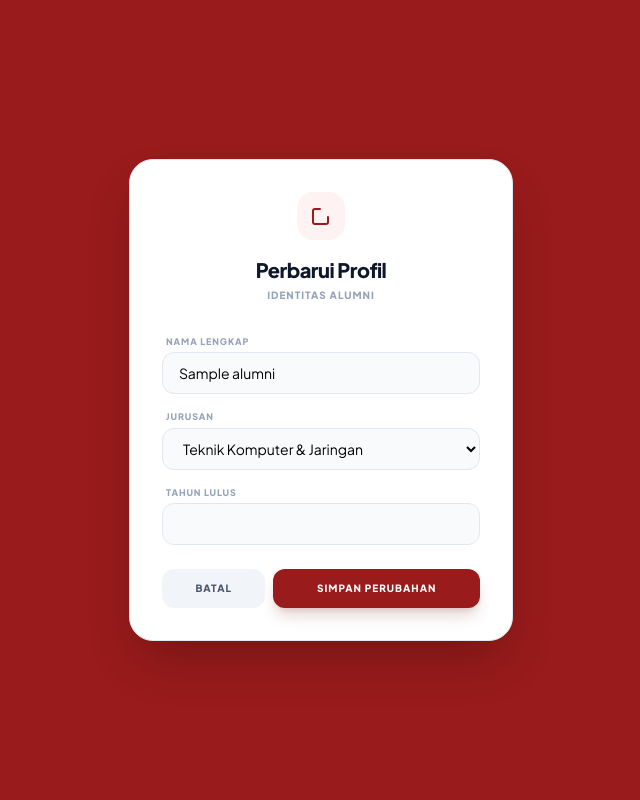
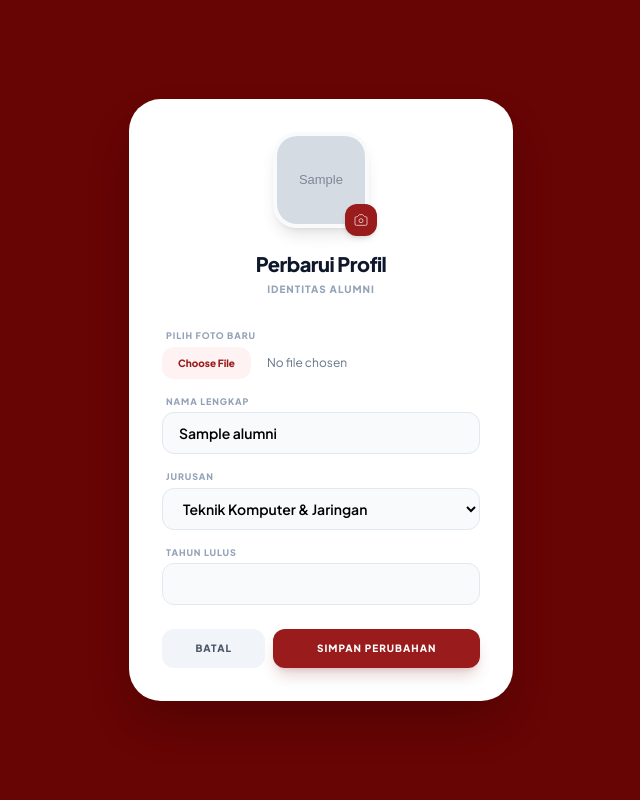
Before and after one commit to Raihanal123/CRUD_Level_4, a PHP site: page /edit_profil.php?id=1 in a window 1280 px wide. Shown: the whole page, without its empty margins (319-959 px from the left). Run offline with PHP 8.4, Linux system fonts and the light colour scheme; the visitor is signed in with stand-in values (Sample User, id 1); tables that the repository leaves empty or names only in its code hold one stand-in row (values such as "Sample post"); grey boxes marked "Sample" are stand-in pictures; some libraries are stand-ins or nearby versions.

Commit message:
first commit

```diff
--- a/edit_profil.php
+++ b/edit_profil.php
@@ -11,38 +11,66 @@ if (!isset($_SESSION['login'])) {
 $id_alumni = mysqli_real_escape_string($koneksi, $_GET['id']);
 $id_user_login = $_SESSION['id'];
 
-// 2. VALIDASI KEPEMILIKAN: Ambil data hanya jika id_alumni DAN id_user cocok
+// 2. VALIDASI KEPEMILIKAN
 $query = mysqli_query($koneksi, "SELECT * FROM alumni WHERE id_alumni = '$id_alumni' AND id_user = '$id_user_login'");
 $data = mysqli_fetch_assoc($query);
 
-// 3. Jika data tidak ditemukan (artinya ID tidak ada atau ID milik orang lain)
 if (!$data) {
     echo "<script>
-            alert('Akses Ditolak! Anda hanya diperbolehkan mengedit profil Anda sendiri.');
+            alert('Akses Ditolak!');
             window.location.href='dashboard_user.php';
           </script>";
     exit;
 }
 
-// 4. Proses Update Data
+// 3. Proses Update Data
 if (isset($_POST['update'])) {
     $nama = mysqli_real_escape_string($koneksi, $_POST['nama']);
     $jurusan = mysqli_real_escape_string($koneksi, $_POST['jurusan']);
     $angkatan = mysqli_real_escape_string($koneksi, $_POST['angkatan']);
 
+    // Logika Foto
+    $foto_final = $data['foto'];
+
+    if ($_FILES['foto']['error'] === 0) {
+        $nama_file = $_FILES['foto']['name'];
+        $tmp_name = $_FILES['foto']['tmp_name'];
+
+        $ekstensi = strtolower(pathinfo($nama_file, PATHINFO_EXTENSION));
+        // Menambah dukungan webp untuk upload jika diinginkan
+        $list_ekstensi = ['jpg', 'jpeg', 'png', 'webp'];
+
+        if (in_array($ekstensi, $list_ekstensi)) {
+            $foto_baru = uniqid() . "." . $ekstensi;
+
+            if (move_uploaded_file($tmp_name, 'uploads/' . $foto_baru)) {
+                // PERBAIKAN: Pastikan tidak menghapus default.webp
+                if ($data['foto'] != '' && $data['foto'] != 'default.webp' && file_exists('uploads/' . $data['foto'])) {
+                    unlink('uploads/' . $data['foto']);
+                }
+                $foto_final = $foto_baru;
+            }
+        } else {
+            $error = "Format file harus JPG, JPEG, PNG, atau WEBP.";
+        }
+    }
+
+    if (!isset($error)) {
         $update = mysqli_query($koneksi, "UPDATE alumni SET
                     nama = '$nama',
                     jurusan = '$jurusan',
-                angkatan = '$angkatan'
+                    angkatan = '$angkatan',
+                    foto = '$foto_final'
                     WHERE id_alumni = '$id_alumni' AND id_user = '$id_user_login'");
 
         if ($update) {
             echo "<script>
-                alert('Data berhasil diperbarui!');
+                    alert('Profil berhasil diperbarui!');
                     window.location.href='dashboard_user.php';
                   </script>";
         } else {
-        $error = "Gagal memperbarui data: " . mysqli_error($koneksi);
+            $error = "Gagal memperbarui database.";
+        }
     }
 }
 ?>
@@ -56,49 +84,64 @@ if (isset($_POST['update'])) {
     <script src="https://cdn.tailwindcss.com"></script>
     <link href="https://fonts.googleapis.com/css2?family=Plus+Jakarta+Sans:wght@400;600;800&display=swap" rel="stylesheet">
     <style>
-        body { font-family: 'Plus Jakarta Sans', sans-serif; background: #991b1b; }
+        body { font-family: 'Plus Jakarta Sans', sans-serif; background: #670404; }
     </style>
 </head>
 <body class="flex items-center justify-center min-h-screen p-6">
 
     <div class="w-full max-w-sm">
-        <div class="bg-white rounded-[1.5rem] shadow-2xl overflow-hidden border border-slate-200">
+        <div class="bg-white rounded-[2rem] shadow-2xl overflow-hidden border border-white/20">
 
             <div class="pt-8 pb-4 text-center">
-                <div class="inline-flex p-3 rounded-2xl bg-red-50 text-red-800 mb-4">
-                    <svg class="w-6 h-6" fill="none" stroke="currentColor" viewBox="0 0 24 24"><path stroke-linecap="round" stroke-linejoin="round" stroke-width="2" d="M11 5H6a2 2 0 00-2 2v11a2 2 0 002 2h11a2 2 0 002-2v-5m-1.414-9.414a2 vectors.5 2.5 0 113.536 3.536L17.5 21.036H14v-3.572L20.586 1.586z"/></svg>
+                <div class="relative inline-block group">
+                    <img src="uploads/<?= ($data['foto'] != '') ? $data['foto'] : 'default.webp' ?>"
+                         alt="Profile"
+                         class="w-24 h-24 rounded-3xl object-cover border-4 border-slate-50 shadow-lg">
+
+                    <div class="absolute -bottom-2 -right-2 bg-red-800 text-white p-2 rounded-xl shadow-md">
+                        <svg class="w-4 h-4" fill="none" stroke="currentColor" viewBox="0 0 24 24">
+                            <path d="M3 9a2 2 0 012-2h.93a2 2 0 001.664-.89l.812-1.22A2 2 0 0110.07 4h3.86a2 2 0 011.664.89l.812 1.22A2 2 0 0018.07 7H19a2 2 0 012 2v9a2 2 0 01-2 2H5a2 2 0 01-2-2V9z"/>
+                            <path d="M15 13a3 3 0 11-6 0 3 3 0 016 0z"/>
+                        </svg>
                     </div>
-                <h2 class="text-xl font-extrabold text-slate-900 tracking-tight">Perbarui Profil</h2>
+                </div>
+                <h2 class="text-xl font-extrabold text-slate-900 tracking-tight mt-4">Perbarui Profil</h2>
                 <p class="text-[10px] font-bold text-slate-400 uppercase tracking-widest mt-1">Identitas Alumni</p>
             </div>
 
             <div class="px-8 pb-8 pt-4">
                 <?php if(isset($error)): ?>
-                    <div class="bg-red-50 text-red-700 p-3 rounded-xl mb-4 text-xs font-bold"><?= $error ?></div>
+                    <div class="bg-red-50 text-red-700 p-3 rounded-xl mb-4 text-[11px] font-bold text-center border border-red-100 italic"><?= $error ?></div>
                 <?php endif; ?>
 
-                <form method="POST" class="space-y-4">
+                <form method="POST" enctype="multipart/form-data" class="space-y-4">
                     <div>
-                        <label class="block text-[9px] font-bold text-slate-400 mb-1 ml-1 uppercase tracking-widest">Nama Lengkap</label>
-                        <input type="text" name="nama" value="<?= $data['nama'] ?>" required
-                            class="w-full px-4 py-2.5 bg-slate-50 border border-slate-200 rounded-xl focus:outline-none focus:border-red-800 focus:ring-2 focus:ring-red-100 transition-all text-sm font-medium">
+                        <label class="block text-[9px] font-black text-slate-400 mb-1 ml-1 uppercase tracking-widest">Pilih Foto Baru</label>
+                        <input type="file" name="foto" accept="image/*"
+                            class="w-full text-xs text-slate-500 file:mr-4 file:py-2 file:px-4 file:rounded-xl file:border-0 file:text-[10px] file:font-black file:bg-red-50 file:text-red-800 hover:file:bg-red-100 transition-all cursor-pointer">
                     </div>
 
                     <div>
-                        <label class="block text-[9px] font-bold text-slate-400 mb-1 ml-1 uppercase tracking-widest">Jurusan</label>
+                        <label class="block text-[9px] font-black text-slate-400 mb-1 ml-1 uppercase tracking-widest">Nama Lengkap</label>
+                        <input type="text" name="nama" value="<?= htmlspecialchars($data['nama']) ?>" required
+                            class="w-full px-4 py-2.5 bg-slate-50 border border-slate-200 rounded-xl focus:outline-none focus:border-red-800 transition-all text-sm font-semibold">
+                    </div>
+
+                    <div>
+                        <label class="block text-[9px] font-black text-slate-400 mb-1 ml-1 uppercase tracking-widest">Jurusan</label>
                         <select name="jurusan" required
-                            class="w-full px-4 py-2.5 bg-slate-50 border border-slate-200 rounded-xl focus:outline-none focus:border-red-800 transition-all text-sm font-medium">
-                            <option value="Teknik Komputer & Jaringan" <?= ($data['jurusan'] == 'TKJ') ? 'selected' : '' ?>>Teknik Komputer & Jaringan</option>
-                            <option value="Rekayasa Perangkat Lunak" <?= ($data['jurusan'] == 'RPL') ? 'selected' : '' ?>>Rekayasa Perangkat Lunak</option>
-                            <option value="Teknik Jaringan Akses" <?= ($data['jurusan'] == 'TJA') ? 'selected' : '' ?>>Teknik Jaringan Akses</option>
+                            class="w-full px-4 py-2.5 bg-slate-50 border border-slate-200 rounded-xl focus:outline-none focus:border-red-800 transition-all text-sm font-semibold">
+                            <option value="Teknik Komputer & Jaringan" <?= ($data['jurusan'] == 'Teknik Komputer & Jaringan') ? 'selected' : '' ?>>Teknik Komputer & Jaringan</option>
+                            <option value="Rekayasa Perangkat Lunak" <?= ($data['jurusan'] == 'Rekayasa Perangkat Lunak') ? 'selected' : '' ?>>Rekayasa Perangkat Lunak</option>
+                            <option value="Teknik Jaringan Akses" <?= ($data['jurusan'] == 'Teknik Jaringan Akses') ? 'selected' : '' ?>>Teknik Jaringan Akses</option>
                             <option value="Animasi" <?= ($data['jurusan'] == 'Animasi') ? 'selected' : '' ?>>Animasi</option>
                         </select>
                     </div>
 
                     <div>
-                        <label class="block text-[9px] font-bold text-slate-400 mb-1 ml-1 uppercase tracking-widest">Tahun Lulus</label>
+                        <label class="block text-[9px] font-black text-slate-400 mb-1 ml-1 uppercase tracking-widest">Tahun Lulus</label>
                         <input type="number" name="angkatan" value="<?= $data['angkatan'] ?>" required
-                            class="w-full px-4 py-2.5 bg-slate-50 border border-slate-200 rounded-xl focus:outline-none focus:border-red-800 transition-all text-sm font-medium">
+                            class="w-full px-4 py-2.5 bg-slate-50 border border-slate-200 rounded-xl focus:outline-none focus:border-red-800 transition-all text-sm font-semibold">
                     </div>
 
                     <div class="flex gap-2 pt-2">
```
Also changed, not shown: dashboard_user.php (+5 -5 lines), uploads/default.webp (added). Lines whose indentation alone changed are shown as unchanged.
